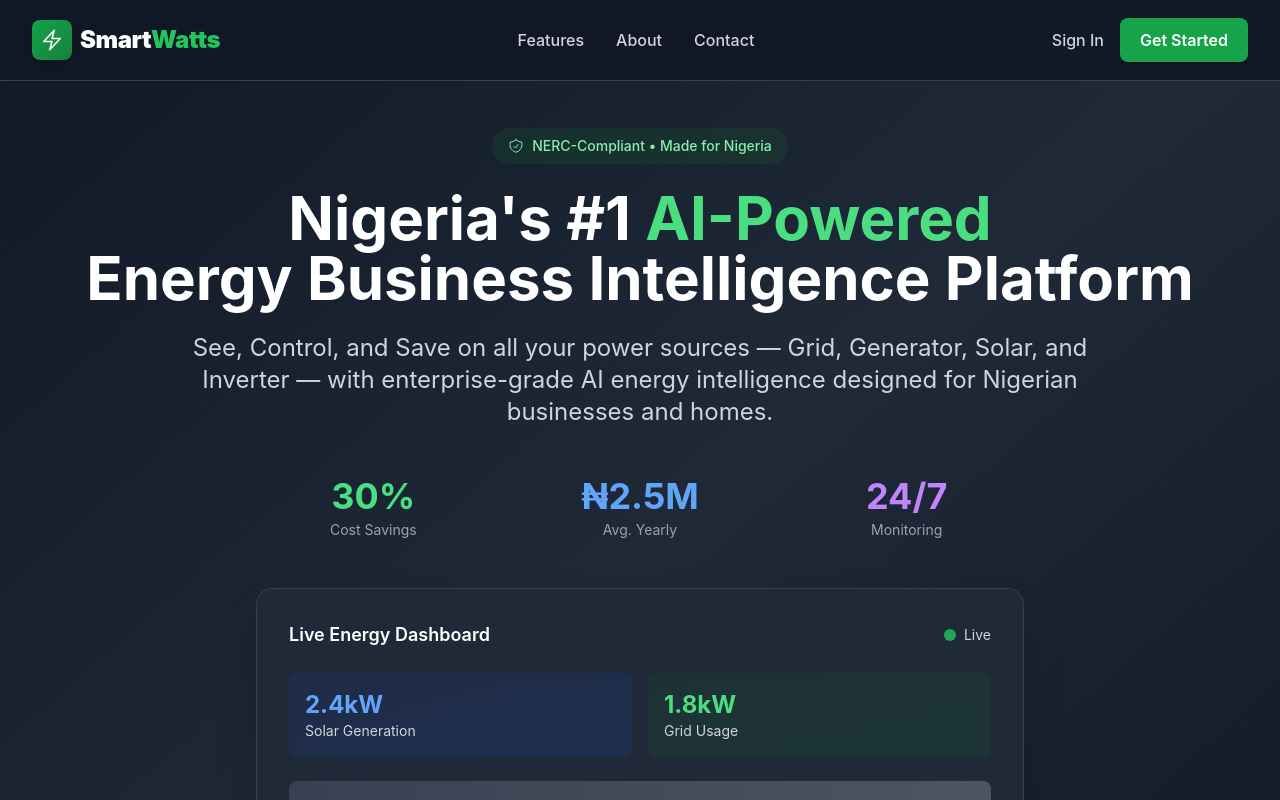
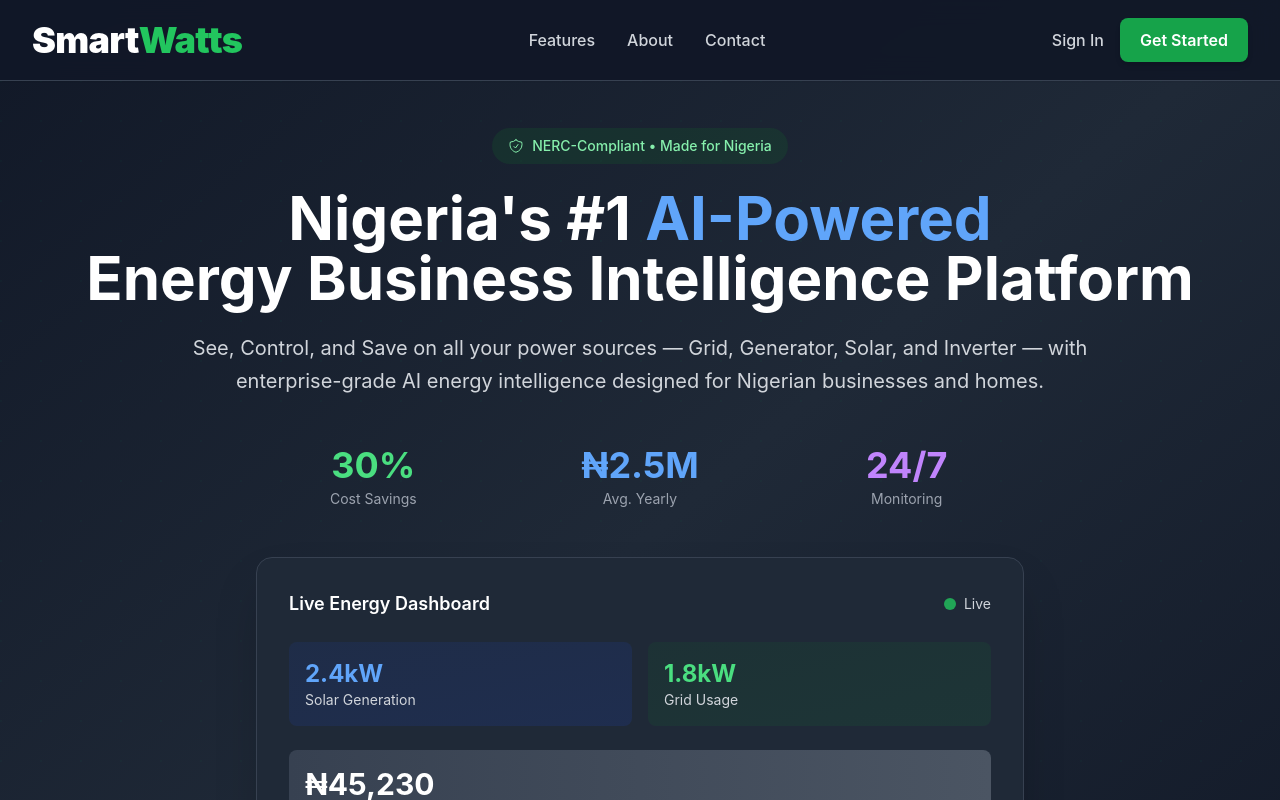
Before and after one commit to smartwatts/SmartWatts, a Next.js app in the folder frontend/: page / in a window 1280 px wide. Shown: the top 800 px of the page. Built offline with nearby package versions, Linux system fonts and the light colour scheme.

Commit message:
fixed homepage

```diff
--- a/frontend/pages/index.tsx
+++ b/frontend/pages/index.tsx
@@ -112,13 +112,10 @@
           <div className="max-w-7xl mx-auto px-4 sm:px-6 lg:px-8">
             <div className="flex items-center justify-between h-16 md:h-20">
               {/* Logo */}
-              <Link href="/" className="flex items-center space-x-2 group">
-                <div className="w-8 h-8 md:w-10 md:h-10 bg-gradient-to-br from-green-600 to-green-700 rounded-lg flex items-center justify-center shadow-md group-hover:shadow-lg transition-shadow">
-                  <BoltIcon className="h-5 w-5 md:h-6 md:w-6 text-white" />
-                </div>
-                <span className="text-xl md:text-2xl font-black tracking-tight" style={{ fontFamily: 'Inter, system-ui, -apple-system, sans-serif', letterSpacing: '-0.02em' }}>
+              <Link href="/" className="flex items-center group">
+                <span className="text-4xl font-black tracking-tight transform hover:scale-105 transition-transform duration-300" style={{ fontFamily: 'Inter, system-ui, -apple-system, sans-serif', letterSpacing: '-0.02em' }}>
                   <span className="text-gray-900 dark:text-white">Smart</span>
-                  <span className="text-green-600 dark:text-green-500">Watts</span>
+                  <span className="text-green-500">Watts</span>
                 </span>
               </Link>
 
@@ -240,7 +237,7 @@
             <div className="text-center mb-6">
               <h1 className="text-3xl sm:text-4xl md:text-5xl lg:text-6xl font-bold text-gray-900 dark:text-white leading-tight">
                 Nigeria's #1{' '}
-                <span className="text-green-600 dark:text-green-400">AI-Powered</span>{' '}
+                <span className="text-blue-600 dark:text-blue-400">AI-Powered</span>{' '}
                 <br className="hidden sm:block" />
                 Energy Business Intelligence Platform
             </h1>
@@ -248,7 +245,7 @@
 
             {/* Subheadline */}
             <div className="text-center mb-10 md:mb-12">
-              <p className="text-lg sm:text-xl md:text-2xl text-gray-700 dark:text-gray-300 leading-relaxed max-w-4xl mx-auto">
+              <p className="text-xl text-gray-600 dark:text-gray-300 leading-relaxed max-w-4xl mx-auto">
                 See, Control, and Save on all your power sources — Grid, Generator, Solar, and Inverter — with enterprise-grade AI energy intelligence designed for Nigerian businesses and homes.
               </p>
             </div>
@@ -658,10 +655,7 @@
           <div className="grid grid-cols-1 md:grid-cols-4 gap-8">
               <div className="col-span-1 md:col-span-2">
                 <div className="flex items-center mb-4">
-                  <div className="w-8 h-8 bg-gradient-to-br from-green-600 to-green-700 rounded-lg flex items-center justify-center mr-3">
-                    <BoltIcon className="h-5 w-5 text-white" />
-                  </div>
-                  <span className="text-2xl font-black tracking-tight" style={{ fontFamily: 'Inter, system-ui, -apple-system, sans-serif', letterSpacing: '-0.02em' }}>
+                  <span className="text-3xl font-black tracking-tight" style={{ fontFamily: 'Inter, system-ui, -apple-system, sans-serif', letterSpacing: '-0.02em' }}>
                     <span className="text-white">Smart</span><span className="text-green-500">Watts</span>
                   </span>
                 </div>
```
Lines whose indentation alone changed are shown as unchanged.
